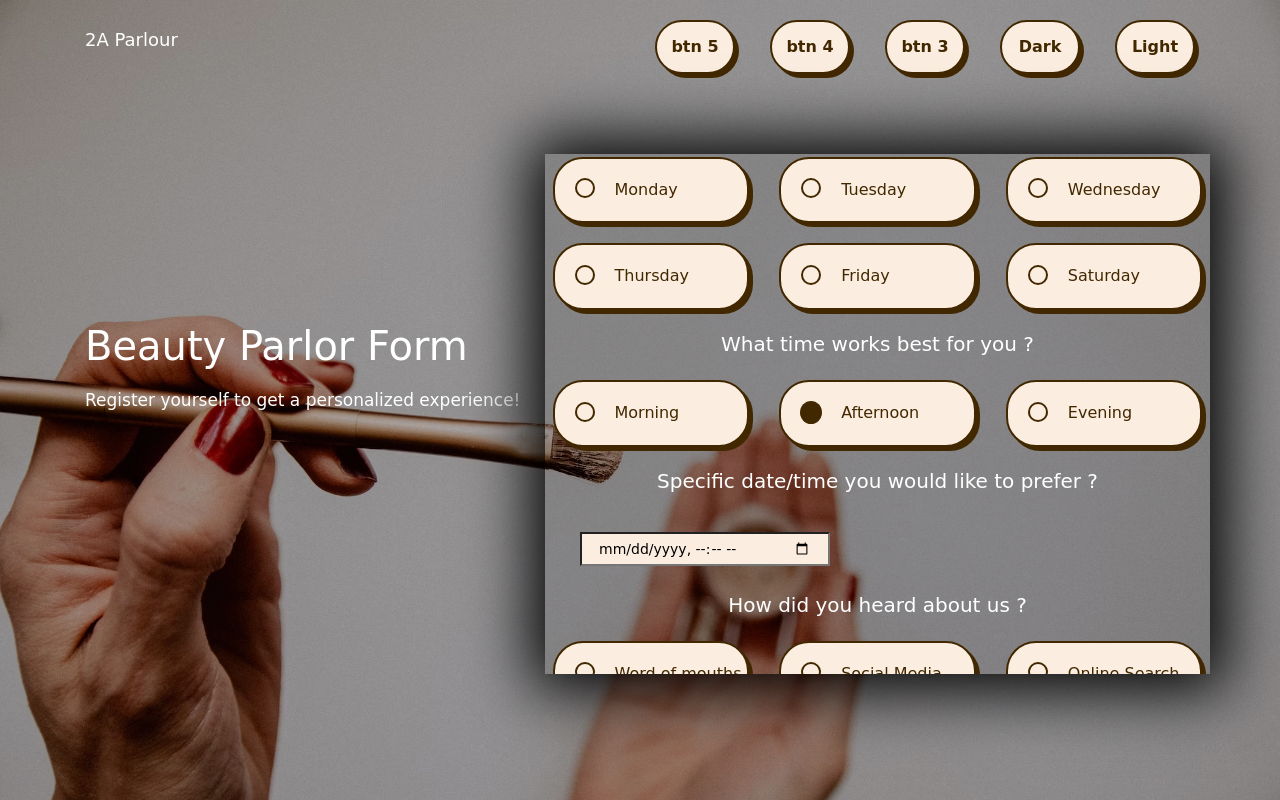
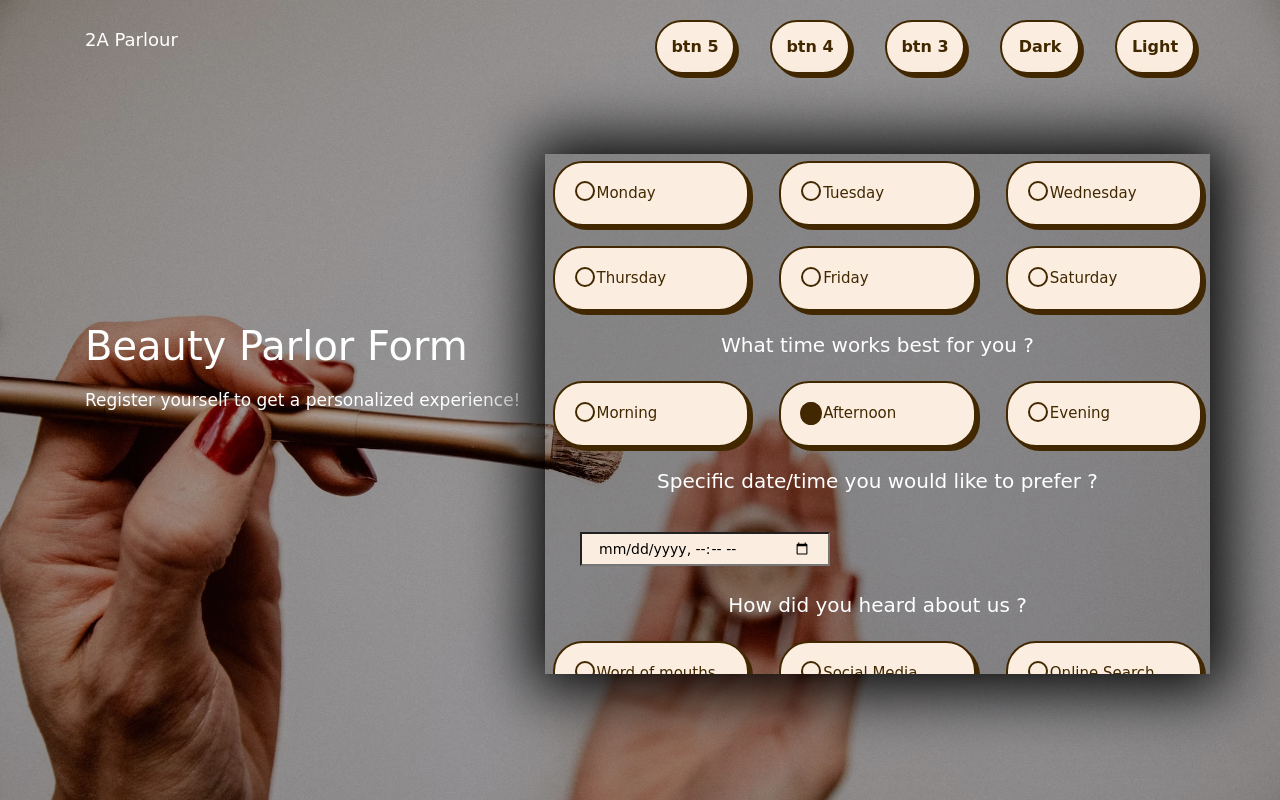
Before and after one commit to khushi-panwar/2A-parlour, a plain HTML site: page index.html in a window 1280 px wide. Both pictures are taken after a click on the label "Afternoon". Drawn offline with nearby package versions, Linux system fonts and the light colour scheme.

Commit message:
added two more fields

```diff
--- a/index.html
+++ b/index.html
@@ -99,13 +99,20 @@
             <label class="label col-md-12 control-label">How did you heard about us ?</label>
             <div class="radio-section">
               <div class="radio-list row">
-                <div class="radio-item time col-md-4" ><input name="radio" id="heardOf1" type="radio"><label for="heardOf1">Word of mouths</label></div>
-                <div class="radio-item time col-md-4"><input name="radio" id="heardOf2" type="radio"><label for="heardOf2">Social Media</label></div>
-                <div class="radio-item time col-md-4"><input name="radio" id="heardOf3" type="radio"><label for="heardOf3">Online Search</label></div>
-                <label class="label col-md-12 control-label">Other :</label>
-                <div class="col-md-12">
+                <div class="radio-item col-md-4" ><input name="radio" id="heardOf1" type="radio"><label for="heardOf1">Word of mouths</label></div>
+                <div class="radio-item col-md-4"><input name="radio" id="heardOf2" type="radio"><label for="heardOf2">Social Media</label></div>
+                <div class="radio-item col-md-4"><input name="radio" id="heardOf3" type="radio"><label for="heardOf3">Online Search</label></div>
+                <label class="label col-md-3 control-label">Other :</label>
+                <div class="col-md-9">
                   <input type="text" class="form-control" name="detail" placeholder="detail" required>
               </div>
+            <label class="label col-md-12 control-label">Prefered communication?</label>
+            <div class="radio-section">
+              <div class="radio-list row">
+                <div class="radio-item  col-md-3" ><input name="radio" id="communication1" type="radio"><label for="communication1">Email</label></div>
+                <div class="radio-item  col-md-3"><input name="radio" id="communication2" type="radio"><label for="communication2">SMS/Text</label></div>
+                <div class="radio-item  col-md-3"><input name="radio" id="communication3" type="radio"><label for="communication3">Phone Call</label></div>
+                <div class="radio-item  col-md-3"><input name="radio" id="communication4" type="radio"><label for="communication4">Not Prefered</label></div>
               </div>
             </div>
             </div>
--- a/style.css
+++ b/style.css
@@ -147,15 +147,16 @@ h1 {
 	margin-top: 15px;
 }
 .radio-item label {
+    /* width: inherit; */
     color: #422800;
 	display: flex;
-	padding: 20px 60px;
+	padding: 20px 42px;
 	background: #fbeee0;
 	border: 2px solid #422800;
     box-shadow: #422800 4px 4px 0 0;
 	border-radius: 30px;
 	cursor: pointer;
-	font-size: 16px;
+	font-size: 1.5rem;
 	font-weight: 400;
 	min-width: 100px;
 	white-space: nowrap;
@@ -170,14 +171,14 @@ h1 {
 }
 
 /* needs correction */
-.day label:after {
+.radio-item label:after {
 	height: 20px;
 	width: 20px;
 	border: 2px solid #422800;
 	left: 20px;
 	top: calc(50% - 12px);
 }
-.day label:before {
+.radio-item label:before {
 	background: #422800;
 	height: 21px;
 	width: 20px;
@@ -188,14 +189,15 @@ h1 {
 	visibility: hidden;
 	transition: 0.4s ease-in-out 0s;
 }
-.day [type="radio"]:checked ~ label {
+.radio-item [type="radio"]:checked ~ label {
 	border-color: #422800;
 }
-.day [type="radio"]:checked ~ label::before {
+.radio-item [type="radio"]:checked ~ label::before {
 	opacity: 1;
 	visibility: visible;
 	transform: scale(1.1);
 }
+/*
 .time label:after {
 	height: 20px;
 	width: 20px;
@@ -221,7 +223,7 @@ h1 {
 	opacity: 1;
 	visibility: visible;
 	transform: scale(1.1);
-}
+} */
 
 #dateTime{
     display: flex;
```
